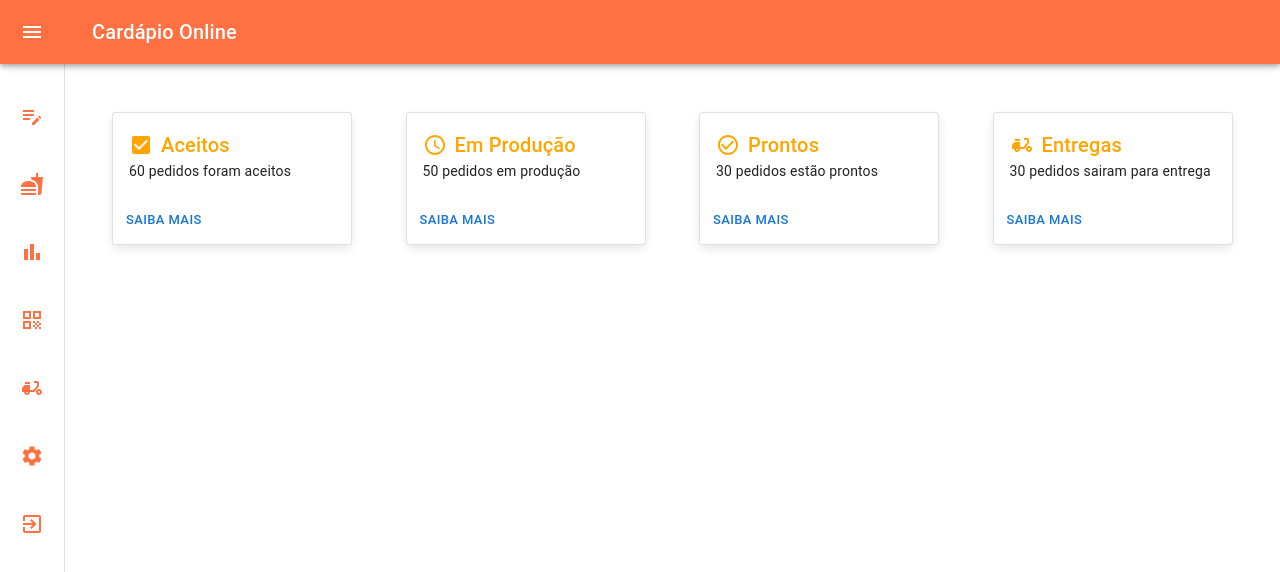
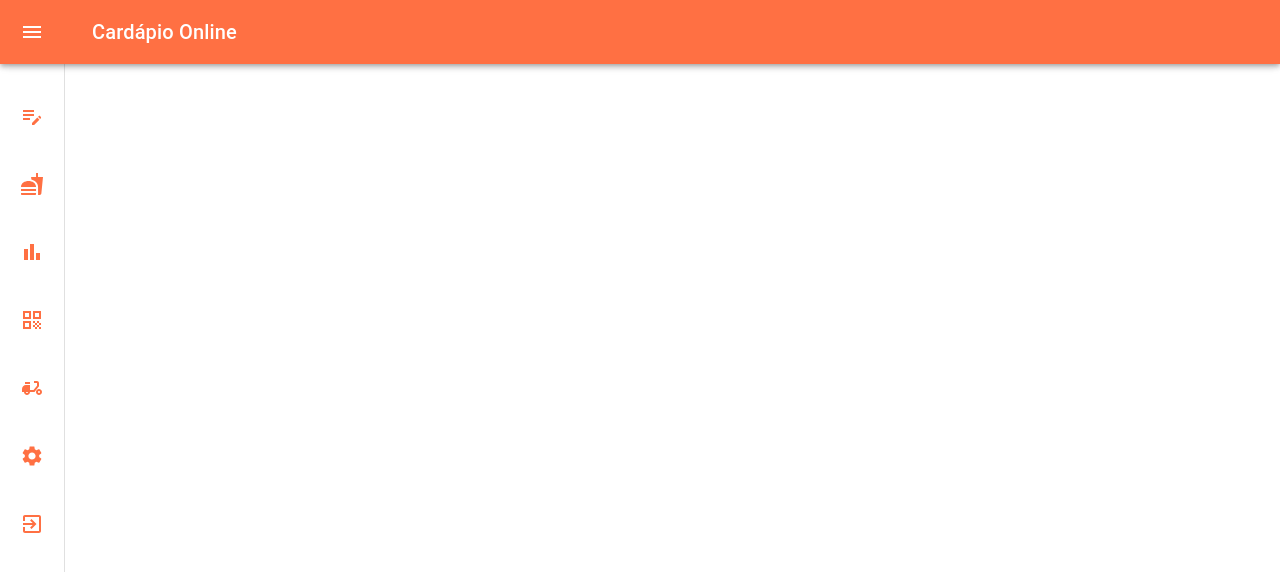
Before and after one commit to perflogabi/cardapio-digital, a React (Create React App) app: page /cardapio in a window 1280 px wide. Shown: the top 572 px of the page. Built offline with nearby package versions, Linux system fonts and the light colour scheme.

Commit message:
alterações nos estilos

```diff
--- a/src/App.jsx
+++ b/src/App.jsx
@@ -1,12 +1,44 @@
-import Sidebar from "./components/sidebar/Sidebar";
-import { Home } from "./pages/home/Home";
+import {Home} from './pages/home/Home'
+import {Pedidos} from './pages/pedidos/Pedidos'
+import {Cardapio} from './pages/cardapio/Cardapio'
+import {Relatorios} from './pages/relatorios/Relatorios'
+import {PedidosQrCode} from './pages/pedidosqrcode/PedidosQrCode'
+import {Entregadores} from './pages/entregadores/Entregadores'
+import {Configuracoes} from './pages/configuracoes/Configuracoes'
+import {Logout} from './pages/logout/Logout'
+import { Login } from './pages/login/Login'
+import { BrowserRouter, Route, Routes, Router } from 'react-router-dom'
+import { Switch } from '@mui/material'
 
 function App() {
-  return (
-    <div className="App">
-      <Home/>
-    </div>
-  );
+    return (
+      <BrowserRouter>
+        <Routes>
+          <Route path="/">
+            <Route index element={<Home />} />
+            <Route path="pedidos" element={<Pedidos />} />
+            <Route path="cardapio" element={<Cardapio />}/>
+            <Route path="relatorios" element={<Relatorios />}/>
+            <Route path="entregadores" element={<Entregadores />}/>
+              {/* <Route index element={<List />} />
+              <Route path=":userId" element={<Single />} />
+              <Route
+                path="new"
+                element={<New inputs={userInputs} title="Add Novo Usuário" />}
+              />
+            </Route>
+            <Route path="motorista">
+              <Route index element={<List />} />
+              <Route path="motorista" element={<Single />} />
+              <Route
+                path="new"
+                element={<New inputs={userInputs} title="Add New Product" />}
+              /> */}
+            {/* </Route> */}
+          </Route>
+        </Routes>
+      </BrowserRouter>
+    );
 }
 
 export default App;
--- a/src/components/sidebar/topCards/Aceitos.jsx
+++ b/src/components/sidebar/topCards/Aceitos.jsx
@@ -19,11 +19,11 @@ const bull = (
 const card = (
   <React.Fragment>
     <CardContent>
-      <Typography variant="h6" component="div" sx={{ display: 'flex', alignItems:'center', gap:'0.5rem', color:'orange' }}>
+      <Typography variant="h6" component="div" sx={{ display: 'flex', alignItems:'center', gap:'0.5rem', color:'orange', fontSize: '18px' }}>
        <CheckBoxIcon/> Aceitos
       </Typography>
 
-      <Typography variant="body2">
+      <Typography variant="body2" sx={{fontSize:'14px'}}>
         60 pedidos foram aceitos
         <br />
 
--- a/src/components/sidebar/topCards/Entregue.jsx
+++ b/src/components/sidebar/topCards/Entregue.jsx
@@ -19,11 +19,11 @@ const bull = (
 const card = (
   <React.Fragment>
     <CardContent >
-      <Typography variant="h6" component="div" sx={{ display: 'flex', alignItems:'center', gap:'0.5rem', color: 'orange' }}>
+      <Typography variant="h6" component="div" sx={{ display: 'flex', alignItems:'center', gap:'0.5rem', color: 'orange', fontSize: '18px' }}>
         <MopedIcon /> Entregas
       </Typography>
 
-      <Typography variant="body2">
+      <Typography variant="body2" sx={{ fontSize:'14px'}}>
         30 pedidos sairam para entrega
         <br />
 
--- a/src/components/sidebar/topCards/Producao.jsx
+++ b/src/components/sidebar/topCards/Producao.jsx
@@ -19,11 +19,11 @@ const bull = (
 const card = (
   <React.Fragment>
   <CardContent>
-    <Typography variant="h6" component="div" sx={{ display: 'flex', alignItems:'center', gap:'0.5rem', color: 'orange' }}>
+    <Typography variant="h6" component="div" sx={{ display: 'flex', alignItems:'center', gap:'0.5rem', color: 'orange', fontSize: '18px' }}>
       <AccessTimeIcon  /> Em Produção
     </Typography>
 
-    <Typography variant="body2">
+    <Typography variant="body2" sx={{ fontSize:'14px'}}>
       50 pedidos em produção
       <br />
 
--- a/src/components/sidebar/topCards/Prontos.jsx
+++ b/src/components/sidebar/topCards/Prontos.jsx
@@ -19,11 +19,11 @@ const bull = (
 const card = (
   <React.Fragment>
     <CardContent>
-      <Typography variant="h6" component="div" sx={{ display: 'flex', alignItems:'center', gap:'0.5rem', color: 'orange' }}>
+      <Typography variant="h6" component="div" sx={{ display: 'flex', alignItems:'center', gap:'0.5rem', color: 'orange', fontSize: '18px' }}>
         <CheckCircleOutlineIcon  /> Prontos
       </Typography>
 
-      <Typography variant="body2">
+      <Typography variant="body2" sx={{fontSize:'14px'}}>
         30 pedidos estão prontos
         <br />
 
--- a/src/pages/cardapio/Cardapio.jsx
+++ b/src/pages/cardapio/Cardapio.jsx
@@ -1,7 +1,10 @@
 import React from 'react'
+import Sidebar from '../../components/sidebar/Sidebar'
 
 export const Cardapio = () => {
   return (
-    <div>Cardapio</div>
+    <div>
+      <Sidebar />
+    </div>
   )
 }
--- /dev/null
+++ b/src/pages/configuracoes/Configuracoes.jsx
@@ -0,0 +1,7 @@
+import React from 'react'
+
+export const Configuracoes = () => {
+  return (
+    <div>Configuracoes</div>
+  )
+}
--- a/src/pages/home/Home.jsx
+++ b/src/pages/home/Home.jsx
@@ -13,8 +13,8 @@ export const Home = () => {
     <div style={{ margin: '0 10px 0 7rem'}}>
         <Sidebar />
 
-        <div>
-      <Grid container spacing={2}>
+        <div style={{ width: '70rem'}}>
+            <Grid container spacing={1}>
                 <Grid item xs={12} sm={3}> {/* Ocupa 3/12 da largura em telas pequenas e maiores */}
                 <Aceitos />
                 </Grid>
--- /dev/null
+++ b/src/pages/logout/Logout.jsx
@@ -0,0 +1,7 @@
+import React from 'react'
+
+export const Logout = () => {
+  return (
+    <div>Logout</div>
+  )
+}
--- /dev/null
+++ b/src/pages/pedidosqrcode/PedidosQrCode.jsx
@@ -0,0 +1,7 @@
+import React from 'react'
+
+export const PedidosQrCode = () => {
+  return (
+    <div>PedidosQrCode</div>
+  )
+}
--- a/src/pages/relatorios/Relatórios.jsx
+++ b/src/pages/relatorios/Relatorios.jsx
@@ -1,6 +1,6 @@
 import React from 'react'
 
-export const Relatórios = () => {
+export const Relatorios = () => {
   return (
     <div>Relatórios</div>
   )
```
Also changed, not shown: src/pages/login/Login.jsx (added). Lines whose indentation alone changed are shown as unchanged.
